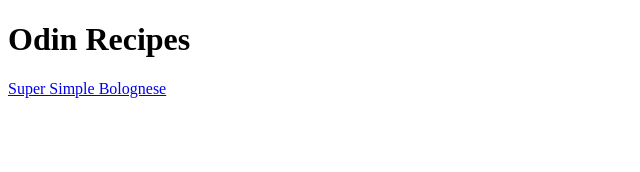
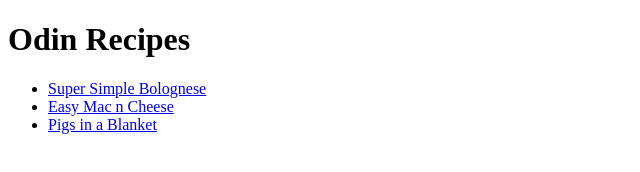
Before and after one commit to eric-h-123/odin-recipes, a plain HTML site: page index.html in a window 1280 px wide. Shown: the whole page, without its empty margins (0-640 px from the left). Drawn offline with Linux system fonts and the light colour scheme.

Commit message:
Add recipe link

```diff
--- a/index.html
+++ b/index.html
@@ -7,8 +7,10 @@
 </head>
 <body>
     <h1>Odin Recipes</h1>
-
-    <a href="recipes/bolognese.html">Super Simple Bolognese</a>
-
+    <ul>
+        <li><a href="recipes/bolognese.html">Super Simple Bolognese</a></li>
+        <li><a href="recipes/easymac.html">Easy Mac n Cheese</a></li>
+        <li><a href="recipes/pigs-in-a-blanket.html">Pigs in a Blanket</a></li>
+    </ul>
 </body>
 </html>
```
